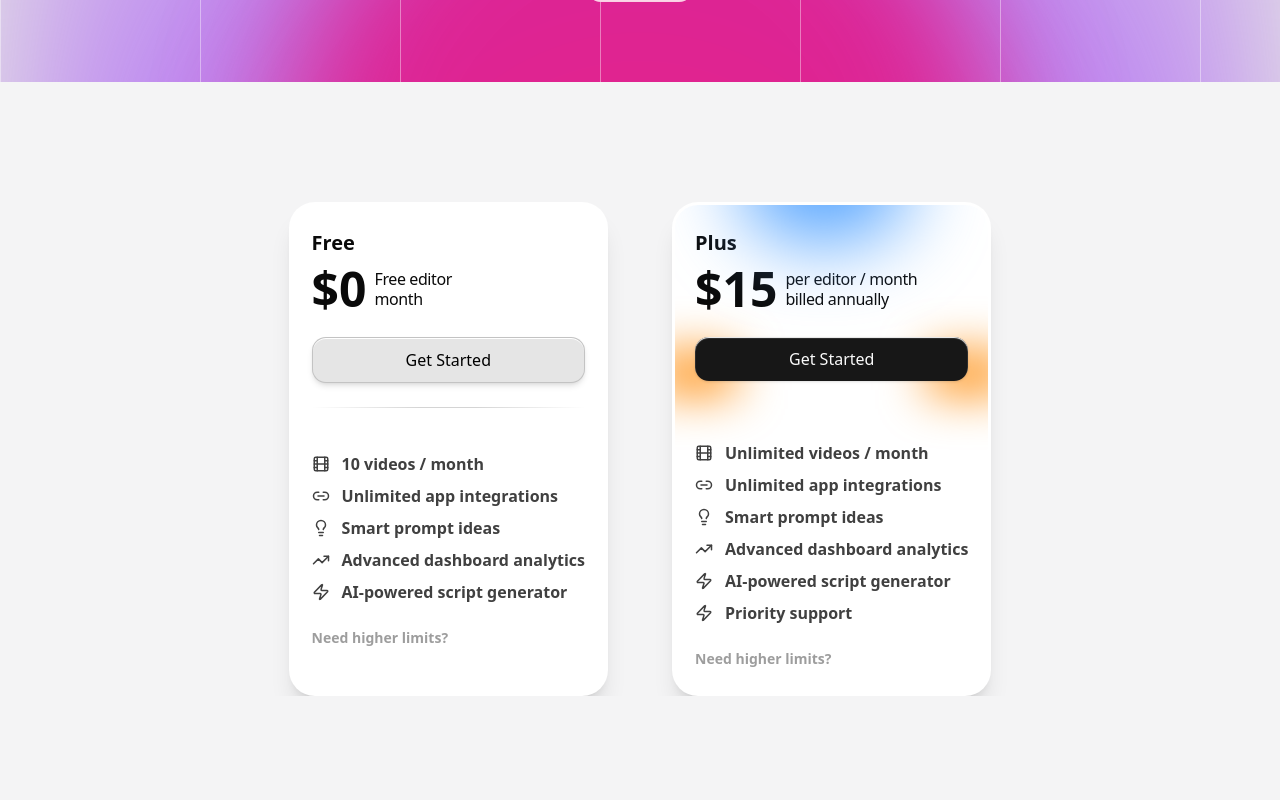
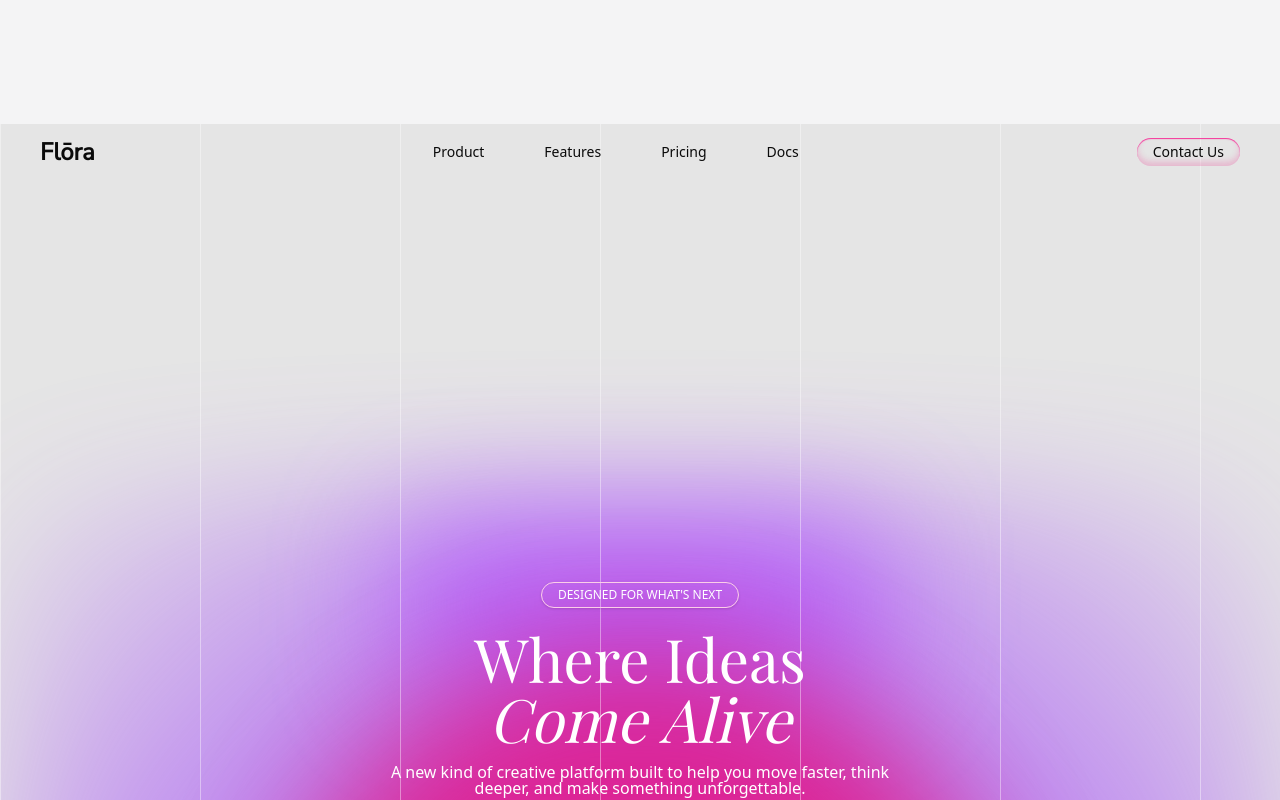
Before and after one commit to sahilcodexx/ui-components, a Next.js app: page / in a window 1280 px wide. Shown: the part 700-1500 px from the top of the page. Before the commit the page ends 1396 px from the top, so only its background shows below. Built offline with nearby package versions, Linux system fonts and the light colour scheme; a web font is replaced by a local one.

Commit message:
letter ui added

```diff
--- a/app/globals.css
+++ b/app/globals.css
@@ -124,6 +124,21 @@
     @apply bg-background text-foreground;
   }
 }
+
 ::-webkit-scrollbar {
-  display: none;
+  width: 2px;
 }
+
+::-webkit-scrollbar-track {
+  background: transparent;
+}
+
+::-webkit-scrollbar-thumb {
+  background: var(--border);
+  border-radius: 8px;
+}
+
+* {
+  scrollbar-width: thin;
+  scrollbar-color: var(--border) transparent;
+}
--- a/app/layout.tsx
+++ b/app/layout.tsx
@@ -3,6 +3,7 @@ import { Inter, Nunito_Sans, Playfair_Display } from "next/font/google";
 import "./globals.css";
 
 import { ThemeProvider } from "@/components/theme-provider";
+import Navbar from "@/components/layout/navbar";
 
 const inter = Inter({
   variable: "--font-inter",
@@ -40,7 +41,8 @@ export default function RootLayout({
           enableSystem
           disableTransitionOnChange
           scriptProps={{ async: true }}
-        >
+          >
+          <Navbar/>
           {children}
         </ThemeProvider>
       </body>
--- a/app/page.tsx
+++ b/app/page.tsx
@@ -1,13 +1,13 @@
-import Conatiner from "@/components/common/container";
-
 import PricingBox from "@/components/layout/pricing-box";
 import HeroSection from "@/components/ui/hero-section";
+import NameLetter from "@/components/ui/letter-ui";
 
 export default function Home() {
   return (
     <div className="h-screen w-full">
-      <HeroSection/>
+      <HeroSection />
       <PricingBox />
+      <NameLetter />
     </div>
   );
 }
--- a/components/common/container.tsx
+++ b/components/common/container.tsx
@@ -3,7 +3,7 @@ import { cn } from "@/lib/utils";
 
 const Container = ({ children, className }: ContainerProps) => {
   return (
-    <div className={cn("m-auto max-w-4xl px-4 sm:px-0 ", className)}>
+    <div className={cn("m-auto max-w-4xl px-4 sm:px-0 h-screen", className)}>
       {children}
     </div>
   );
--- a/components/layout/pricing-box.tsx
+++ b/components/layout/pricing-box.tsx
@@ -21,8 +21,8 @@ const PricingBox = () => {
   ];
 
   return (
-    <Container>
-      <div className="flex flex-col justify-center  md:flex-row  gap-16">
+    <Container className="flex items-center justify-center">
+      <div className="flex flex-col items-center justify-center  md:flex-row  gap-16">
         <div className="shadow-xl dark:shadow-neutral-900/10 bg-white dark:bg-neutral-800/40 dark:ring-neutral-700/40 dark:ring px-5 py-6 rounded-4xl z-10 overflow-hidden border-3 border-transparent ">
           <div className="flex flex-col items-start gap-2 px- pb-3   ">
             <h2 className="font-bold text-xl">Free</h2>
--- a/components/ui/hero-section.tsx
+++ b/components/ui/hero-section.tsx
@@ -2,7 +2,7 @@ import Link from "next/link";
 
 const HeroSection = () => {
   return (
-    <div className=" bg-neutral-200  w-full flex flex-col gap-96 justify-between items-center relative overflow-hidden mb-30">
+    <div className=" bg-neutral-200  w-full flex flex-col min-h-screen   justify-between items-center relative overflow-hidden mb-30">
       <div className="h-320 w-full rounded-2xl bg-[radial-gradient(#ec4899,#a855f7,transparent)] blur-3xl opacity-70 absolute -bottom-210 "></div>
       <div className="h-40 w-120 absolute bottom-60 blur-3xl  bg-purple-500  opacity-65  "></div>
       <div className="h-180 w-180  bg-pink-600 opacity-70 rounded-full blur-3xl absolute -bottom-110"></div>
--- /dev/null
+++ b/components/ui/letter-ui.tsx
@@ -0,0 +1,68 @@
+"use client";
+import Container from "../common/container";
+import { motion } from "motion/react";
+
+const NameLetter = () => {
+  return (
+    <Container className="flex items-center justify-center">
+      <div className="flex gap-2">
+        <svg
+          width="147"
+          height="155"
+          viewBox="0 0 147 155"
+          fill="none"
+          xmlns="http://www.w3.org/2000/svg"
+        >
+          <defs>
+            <mask id="mask1">
+              <motion.rect
+                x="0"
+                y="0"
+                width="0"
+                height="155"
+                fill="white"
+                initial={{ width: 0 }}
+                animate={{ width: 147 }}
+                transition={{ duration: 1.2, ease: "easeInOut" }}
+              />
+            </mask>
+          </defs>
+          <path
+            d="M37.909 11.857H55.778V34.235C55.778 43.8097 54.943 53.1617 53.273 62.291C51.603 71.309 48.9867 79.7147 45.424 87.508C41.9727 95.3013 37.575 102.26 32.231 108.383C26.887 114.395 20.5967 119.182 13.36 122.745L4.31947e-06 104.876C6.56867 101.87 12.191 97.862 16.867 92.852C21.6543 87.842 25.6067 82.164 28.724 75.818C31.8413 69.472 34.1237 62.792 35.571 55.778C37.1297 48.6527 37.909 41.4717 37.909 34.235V11.857ZM42.251 11.857H60.12V34.235C60.12 41.249 60.788 48.1517 62.124 54.943C63.5713 61.7343 65.7423 68.1917 68.637 74.315C71.643 80.327 75.3727 85.7267 79.826 90.514C84.2793 95.3013 89.6233 99.2537 95.858 102.371L82.331 120.073C75.4283 116.51 69.4163 111.834 64.295 106.045C59.285 100.144 55.1657 93.4087 51.937 85.838C48.7083 78.156 46.259 69.973 44.589 61.289C43.0303 52.4937 42.251 43.4757 42.251 34.235V11.857ZM101.87 -2.74181e-06H124.248V154.642H101.87V-2.74181e-06ZM119.405 59.452H146.626V77.822H119.405V59.452Z"
+            fill="black"
+            mask="url(#mask1)"
+          />
+        </svg>
+        <svg
+          width="131"
+          height="155"
+          viewBox="0 0 131 155"
+          fill="none"
+          xmlns="http://www.w3.org/2000/svg"
+        >
+          <defs>
+            <mask id="mask2">
+              <motion.rect
+                x="0"
+                y="0"
+                width="0"
+                height="155"
+                fill="white"
+                initial={{ width: 0 }}
+                animate={{ width: 131 }}
+                transition={{ duration: 1.2, ease: "easeInOut", delay: 0.4 }}
+              />
+            </mask>
+          </defs>
+          <path
+            d="M104.375 1.169H126.586V84.669H104.375V1.169ZM23.38 90.681H126.586V130.093H45.591V142.117H23.714V114.896H104.542V106.88H23.38V90.681ZM23.714 138.61H130.427V154.976H23.714V138.61ZM2.07126e-06 12.525H93.019V29.225H2.07126e-06V12.525ZM46.593 33.066C58.283 33.066 67.635 35.3483 74.649 39.913C81.7743 44.4777 85.337 50.6567 85.337 58.45C85.337 66.2433 81.7743 72.4223 74.649 76.987C67.635 81.4403 58.283 83.667 46.593 83.667C34.903 83.667 25.4953 81.4403 18.37 76.987C11.356 72.4223 7.849 66.2433 7.849 58.45C7.849 50.6567 11.356 44.4777 18.37 39.913C25.4953 35.3483 34.903 33.066 46.593 33.066ZM46.593 48.764C41.249 48.764 37.0183 49.599 33.901 51.269C30.7837 52.8277 29.225 55.2213 29.225 58.45C29.225 61.6787 30.7837 64.0723 33.901 65.631C37.0183 67.1897 41.249 67.969 46.593 67.969C51.937 67.969 56.112 67.1897 59.118 65.631C62.2353 64.0723 63.794 61.6787 63.794 58.45C63.794 55.2213 62.2353 52.8277 59.118 51.269C56.112 49.599 51.937 48.764 46.593 48.764ZM35.237 7.15256e-06H57.615V20.541H35.237V7.15256e-06Z"
+            fill="black"
+            mask="url(#mask2)"
+          />
+        </svg>
+      </div>
+    </Container>
+  );
+};
+
+export default NameLetter;
--- a/package.json
+++ b/package.json
@@ -31,5 +31,6 @@
     "tailwindcss": "^4",
     "tw-animate-css": "^1.4.0",
     "typescript": "^5"
-  }
+  },
+  "packageManager": "pnpm@10.30.3+sha512.c961d1e0a2d8e354ecaa5166b822516668b7f44cb5bd95122d590dd81922f606f5473b6d23ec4a5be05e7fcd18e8488d47d978bbe981872f1145d06e9a740017"
 }
```
